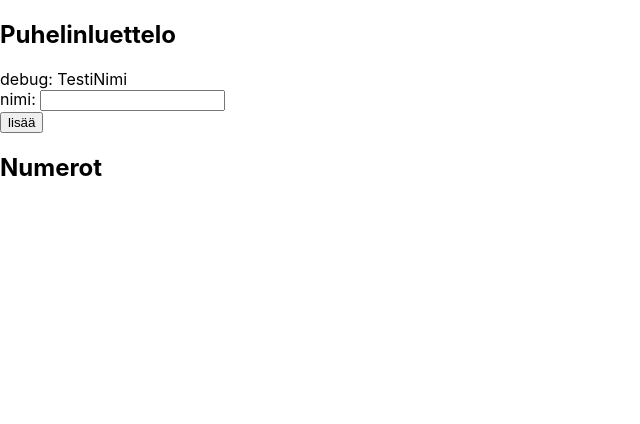
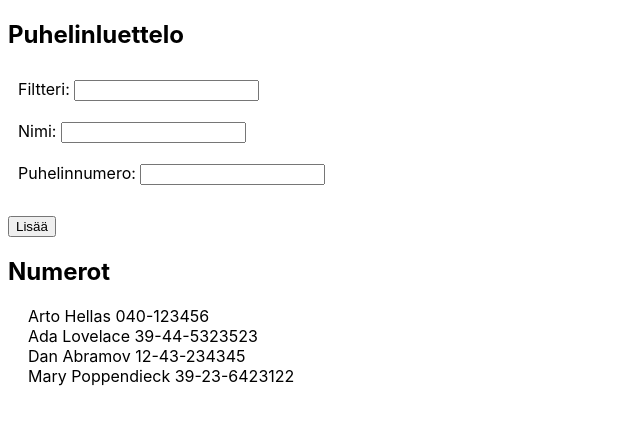
Before and after one commit to jkorsi/FullStackOpen-HY, a React (Create React App) app in the folder Osa 2/puhelinluettelo/: page / in a window 1280 px wide. Shown: the top 424 px of the page, without its empty margins (0-640 px from the left). Built offline with nearby package versions, Linux system fonts and the light colour scheme; the HTML template or start-up script is replaced by a standard one.

Commit message:
Filter in progress - Otherwise works

```diff
--- /dev/null
+++ b/Osa 2/puhelinluettelo/src/App.css
@@ -0,0 +1,9 @@
+ul {
+    display: block;
+    list-style-type: none;
+    margin-top: 1em;
+    margin-bottom: 1 em;
+    margin-left: 10;
+    margin-right: 0;
+    padding-left: 20px;
+  }
--- a/Osa 2/puhelinluettelo/src/App.js
+++ b/Osa 2/puhelinluettelo/src/App.js
@@ -1,37 +1,111 @@
 import React, { useState } from 'react'
 import { ReactDOM, render } from 'react-dom';
-
-
+import Person from './components/Person'
+import './App.css';
 
 const App = () => {
-    const [persons, setPersons] = useState([
-        { name: 'Arto Hellas' }
+
+    // State list variable --, with a place holder name in it
+    const [personsList, setpersonsList] = useState([
+        { id: 'Arto Hellas', number: '040-123456' },
+        { id: 'Ada Lovelace', number: '39-44-5323523' },
+        { id: 'Dan Abramov', number: '12-43-234345' },
+        { id: 'Mary Poppendieck', number: '39-23-6423122' }
     ])
-    const [newName, setNewName] = useState('TestiNimi')
-    console.log('Name is ', setNewName)
-    console.log('Name is ', newName)
 
+    console.log('Initial list: ',personsList)
 
+    // State Variable initialized with place holder
+    const [newName, setName] = useState('')
+    const [newPhone, setPhone] = useState('')
+    const [filterValue, setFilter] = useState('')
 
+    // TOIMII - ÄLÄ KOSKE
+    let personsListToShow = personsList
+    // TOIMII - ÄLÄ KOSKE
+    const handlePersonsChange = (event) => {
+        setName(event.target.value)
+    }
+    // TOIMII - ÄLÄ KOSKE
+    const handlePhoneChange = (event) => {
+        setPhone(event.target.value)
+    }
+    // TOIMII - ÄLÄ KOSKE
+    const addPersonAndNumber = (event) => {
+        event.preventDefault()
+
+        if (personsList.filter(person => person.id === newName).length > 0) {
+            alert(`Nimi "${newName}" on jo varattu!!!`)
+        }else{
+            const personObject = {
+                id: newName,
+                number: newPhone
+            }
+            setpersonsList(personsList.concat(personObject))
+            setName('')
+            setPhone('')
+        }
+    }
+
+                    const checkFilter = (person) => {
+                        const tempFilter = filterValue.toLowerCase()
+                        const idLowerCase = (person.id).toLowerCase()
+                        console.log(person.id, idLowerCase)
+                        return idLowerCase.includes(tempFilter)
+                    }
+
+                    const handleFilterChange = (event) => {
+                        event.preventDefault()
+                        setFilter(event.target.value)
+
+                        console.log('Before filter ',personsListToShow)
+
+                        // ------------ WORK ------------
+                        personsListToShow = personsList.filter(person => checkFilter(person) )
+                        // ------------ WORK ------------
+
+                        console.log('After filter ', personsListToShow)
+                    }
+
+    // TOIMII - ÄLÄ KOSKE
+    const returnRows = () => {
+        return personsListToShow.map(person =>
+            <Person
+                key={person.id}
+                person={person}
+        /> )
+    }
+
+    // TOIMII - ÄLÄ KOSKE
     return (
         <div>
             <h2>Puhelinluettelo</h2>
-            <form>
+            <div style={{padding:10}}>
+                Filtteri: <input value={filterValue}
+                onChange={handleFilterChange}/>
+            </div>
+
+            <form onSubmit={addPersonAndNumber}>
+                <div style={{padding:10}}>
+                    Nimi: <input value={newName}
+                        onChange={handlePersonsChange} /
+                    >
+                </div>
+                <div style={{padding:10}}>
+                    Puhelinnumero: <input value={newPhone}
+                        onChange={handlePhoneChange} /
+                    >
+                </div>
                 <div>
-                    debug: {newName}
+                    <br></br>
+                    <button type="submit">Lisää</button>
                 </div>
+            </form>
 
-                <div>
-                    nimi: <input />
-                </div>
-
-                <div>
-                    <button type="submit">lisää</button>
-                </div>
-
-            </form>
-            <h2>Numerot</h2>
-
+             <h2>Numerot</h2>
+            <ul>
+                {returnRows()}
+            </ul>
         </div>
     )
 }
--- /dev/null
+++ b/Osa 2/puhelinluettelo/src/components/Person.js
@@ -0,0 +1,13 @@
+import React from 'react'
+
+const Person = (
+  { person }
+  ) => {
+  return (
+    <li>
+      {person.id} {person.number}
+    </li>
+  )
+}
+
+export default Person
--- a/Osa 2/puhelinluettelo/src/index.css
+++ b/Osa 2/puhelinluettelo/src/index.css
@@ -1,6 +1,6 @@
 body {
-  margin: 0;
-  padding: 0;
+  margin: 5;
+  padding: 55;
   font-family: -apple-system, BlinkMacSystemFont, "Segoe UI", "Roboto", "Oxygen",
     "Ubuntu", "Cantarell", "Fira Sans", "Droid Sans", "Helvetica Neue",
     sans-serif;
@@ -12,3 +12,13 @@ code {
   font-family: source-code-pro, Menlo, Monaco, Consolas, "Courier New",
     monospace;
 }
+
+ul {
+  display: block;
+  list-style-type: none;
+  margin-top: 1em;
+  margin-bottom: 1 em;
+  margin-left: 10;
+  margin-right: 0;
+  padding-left: 40px;
+}
```
